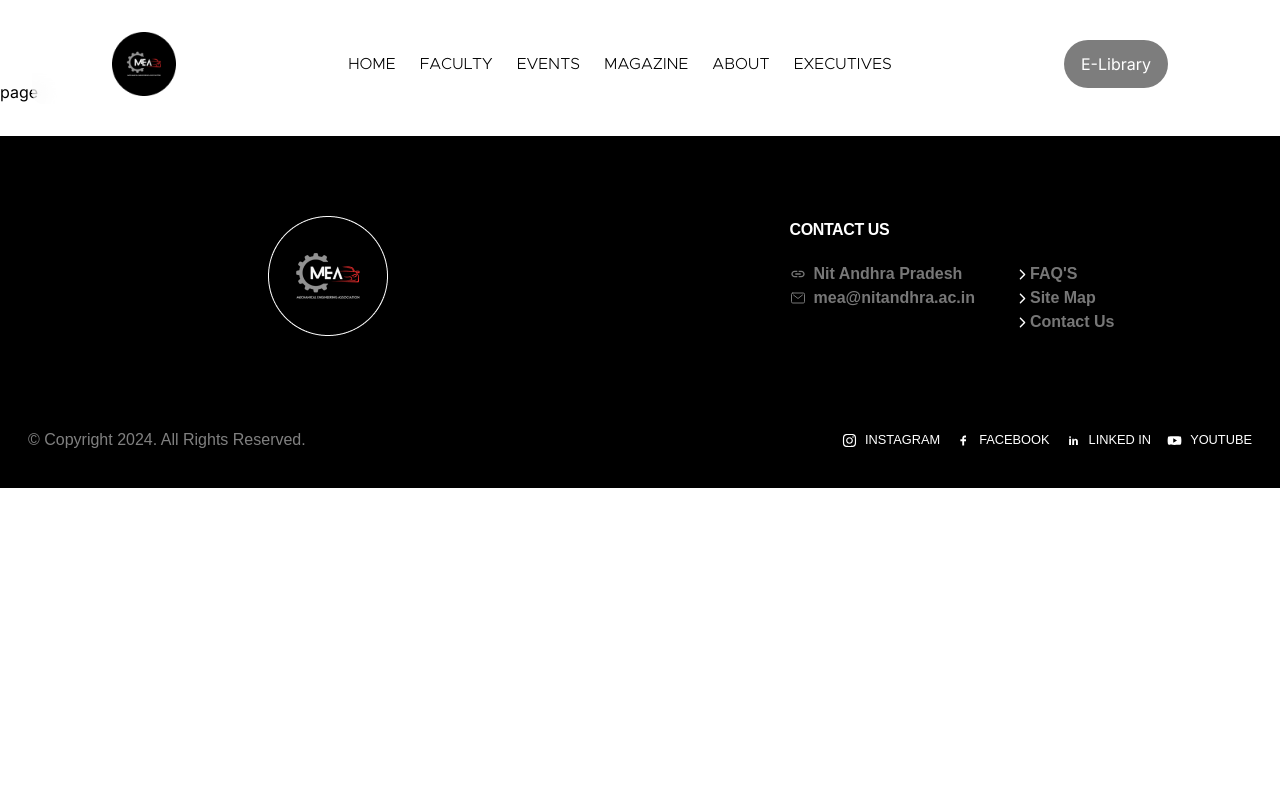
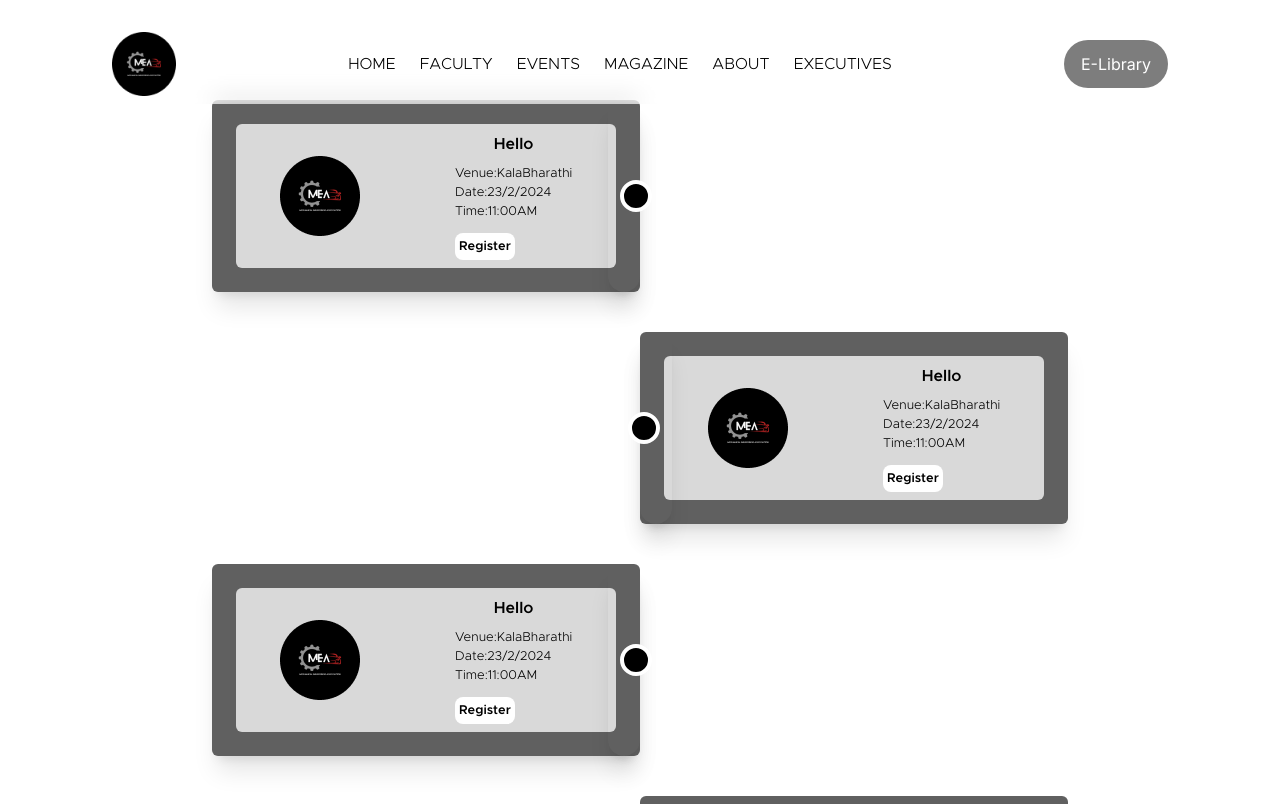
Before and after one commit to ganjisaichandra/MEA, a Next.js app: page /Events in a window 1280 px wide. Shown: the top 804 px of the page. Built offline with nearby package versions, Linux system fonts and the light colour scheme; a web font is replaced by a local one.

Commit message:
events page added

```diff
--- a/src/app/Events/page.tsx
+++ b/src/app/Events/page.tsx
@@ -1,5 +1,70 @@
 import React from "react";
+import EventCards from "@/components/EventCards";
+import { StaticImageData } from "next/image";
+type eventCards = {
+  image: string | StaticImageData;
+  link: string;
+  venue: string;
+  date: string;
+  time: string;
+  name: string;
+}[];
+import im from "../../assets/images/Ellipse 1.png";
 
-export default function page() {
-  return <div>page</div>;
+const cards: eventCards = [
+  {
+    image: im,
+    link: " ",
+    venue: "KalaBharathi",
+    date: "23/2/2024",
+    time: "11:00AM",
+    name: "Hello",
+  },
+  {
+    image: im,
+    link: " ",
+    venue: "KalaBharathi",
+    date: "23/2/2024",
+    time: "11:00AM",
+    name: "Hello",
+  },
+  {
+    image: im,
+    link: " ",
+    venue: "KalaBharathi",
+    date: "23/2/2024",
+    time: "11:00AM",
+    name: "Hello",
+  },
+  {
+    image: im,
+    link: " ",
+    venue: "KalaBharathi",
+    date: "23/2/2024",
+    time: "11:00AM",
+    name: "Hello",
+  },
+  {
+    image: im,
+    link: " ",
+    venue: "KalaBharathi",
+    date: "23/2/2024",
+    time: "11:00AM",
+    name: "Hello",
+  },
+];
+
+export default function Page() {
+  return (
+    <div className="group flex flex-col justify-center items-center w-full">
+      {cards.map((card, index) => (
+        <div
+          key={index}
+          className={`w-[95%] md:w-[70%] p-5  flex  ${index % 2 === 1 ? "justify-end" : "justify-start"}`}
+        >
+          <EventCards {...card} index={index} />
+        </div>
+      ))}
+    </div>
+  );
 }
--- a/src/app/Faculty/page.tsx
+++ b/src/app/Faculty/page.tsx
@@ -29,9 +29,13 @@ const facultyData: facultyDataType = [
 
 const page = () => {
   return (
-    <div className=" text-white min-h-screen relative p-4">
-      <div className="flex flex-col sm:flex-row min-h-screen relative justify-center top-20">
-        <div className="w-full p-6">
+    <div className=" min-h-screen relative p-4 mb-20">
+      <div className="flex  min-h-screen relative justify-center ">
+        <div className="w-full p-5">
+          <p className=" text-[2rem] sm:text-[3rem] font-metrapolis-light">
+            {" "}
+            FACULTY
+          </p>
           <div className="grid grid-cols-1 md:grid-cols-2 lg:grid-cols-3 gap-8">
             {facultyData.map((faculty, index) => (
               <div
--- /dev/null
+++ b/src/components/EventCards.tsx
@@ -0,0 +1,53 @@
+import { StaticImageData } from "next/image";
+import Link from "next/link";
+import React from "react";
+import Image from "next/image";
+type eventCard = {
+  index: Number | any;
+  image: string | StaticImageData;
+  link: string;
+  venue: string;
+  date: string;
+  time: string;
+  name: string;
+};
+
+export default function EventCards(card: eventCard) {
+  return (
+    <>
+      <div className="w-1/2 relative min-w-[18rem] bg-[#606060] h-[12rem] min-h-max p-6  rounded-md shadow-xl">
+        <div
+          className={`absolute w-[2rem] h-full  flex items-center rounded-full  shadow-xl top-0 ${card.index % 2 === 1 ? "left-0" : "right-0"}`}
+        >
+          <div
+            className={`w-[2rem] h-[2rem] bg-black border-[0.3rem] border-white  rounded-full ${card.index % 2 == 1 ? "-translate-x-3" : "translate-x-3"}`}
+          ></div>
+        </div>
+        <div className="bg-[#D9D9D9] w-full h-full min-h-max flex rounded-md gap-2 justify-around items-center">
+          <Image
+            src={card.image}
+            alt={card.name}
+            className="w-[5rem] h-[5rem]"
+          />
+          <div className="flex  flex-col text-[0.8rem] font-metrapolis-light min-h-max">
+            <p className="w-full mb-2 text-center text-[1rem] font-metrapolis-semibold">
+              {card.name}
+            </p>
+            <p className="w-full text-left ">Venue:{card.venue}</p>
+            <p className="w-full text-left ">Date:{card.date}</p>
+            <p className="w-full text-left ">Time:{card.time}</p>
+            <Link
+              href={card.link}
+              // className="inline-flex justify-center"
+              target="_blank"
+            >
+              <button className="w-max mt-3 bg-[#FFFFFF] p-1 font-metrapolis-semibold rounded-lg">
+                Register
+              </button>
+            </Link>
+          </div>
+        </div>
+      </div>
+    </>
+  );
+}
```
